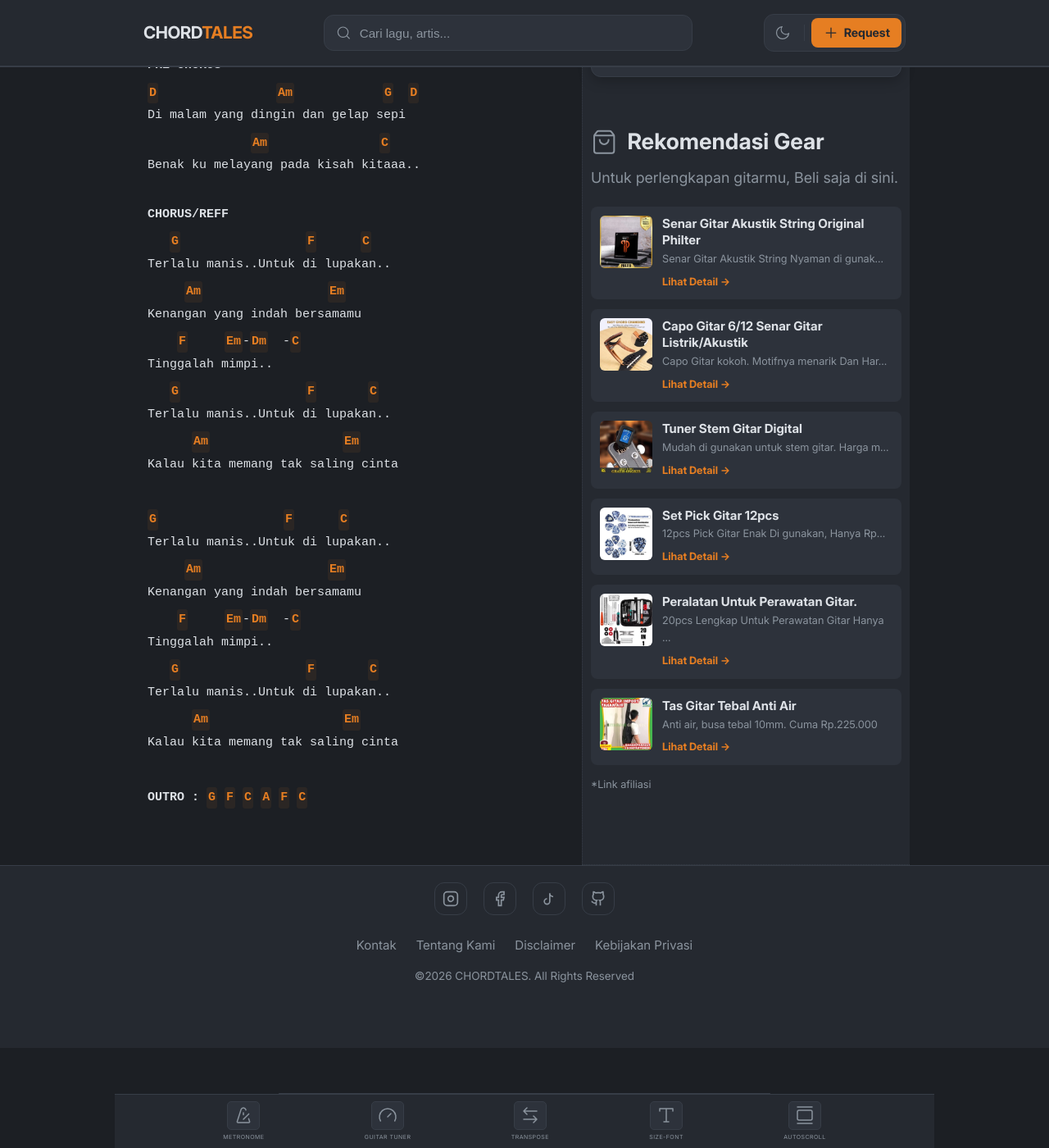
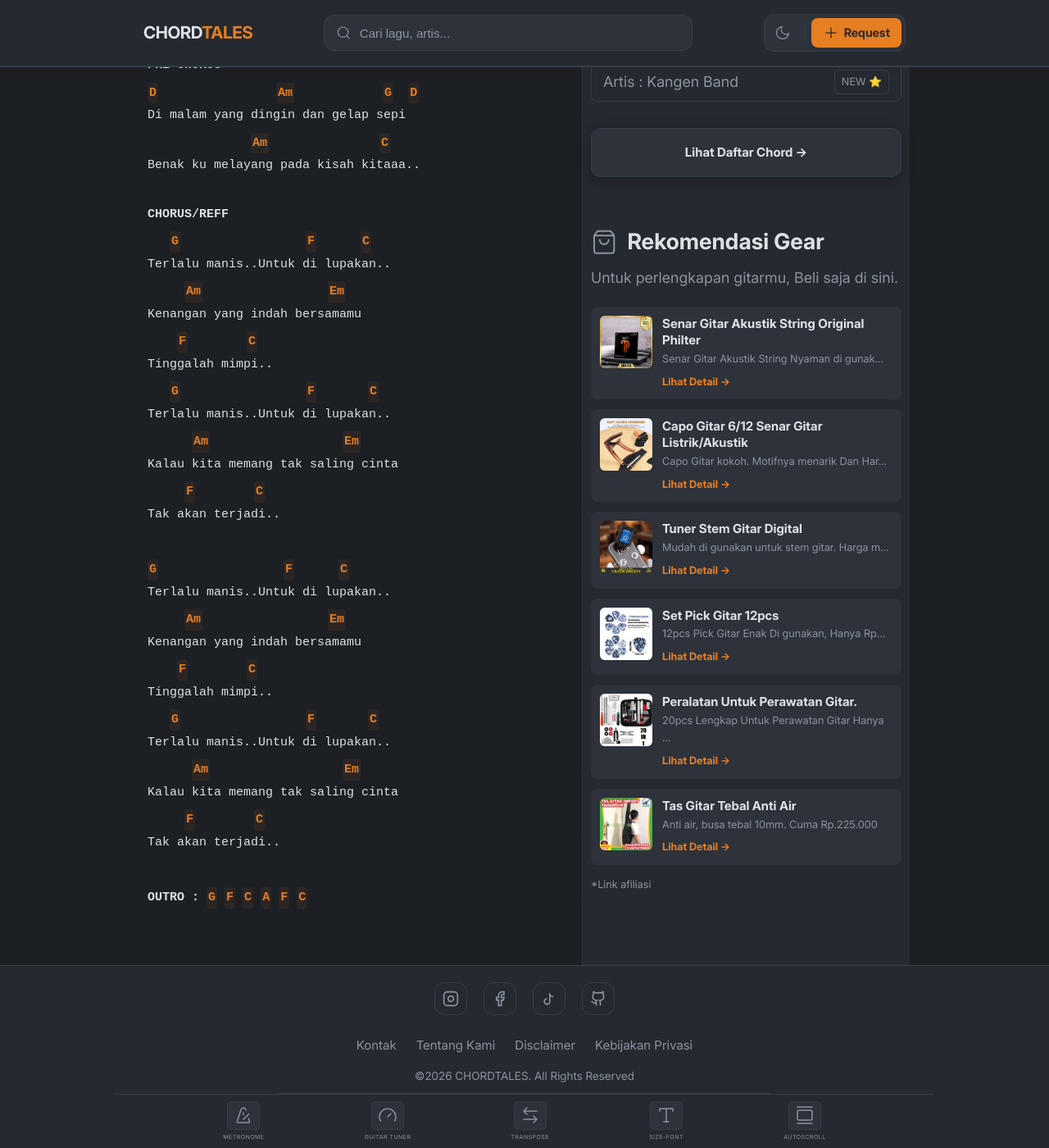
Before and after one commit to chordtales-official/chordtales, a Jekyll site: the page built from _chords/slank-terlalu-manis.md, in a window 1280 px wide and 1400 px high, scrolled down 2547 px. Shown: the whole window at 82% size. Built offline with Jekyll 4.4.1, drawn with Linux system fonts in a browser that asks for light colours.

Commit message:
Full Update: 10-06 23:04

```diff
--- a/_chords/slank-terlalu-manis.md
+++ b/_chords/slank-terlalu-manis.md
@@ -49,13 +49,13 @@
 Terlalu manis..Untuk di lupakan..
      Am                 Em
 Kenangan yang indah bersamamu
-    F     Em-Dm  -C
+    F        C
 Tinggalah mimpi..
    G                 F       C
 Terlalu manis..Untuk di lupakan..
       Am                  Em
 Kalau kita memang tak saling cinta
-     F      Em-Dm -C
+     F        C
 Tak akan terjadi..
              Em  -A
 Di antara kitaaaa..
@@ -82,22 +82,26 @@
 Terlalu manis..Untuk di lupakan..
      Am                 Em
 Kenangan yang indah bersamamu
-    F     Em-Dm  -C
+    F        C
 Tinggalah mimpi..
    G                 F       C
 Terlalu manis..Untuk di lupakan..
       Am                  Em
 Kalau kita memang tak saling cinta
+     F        C
+Tak akan terjadi..
 
    G                 F      C
 Terlalu manis..Untuk di lupakan..
      Am                 Em
 Kenangan yang indah bersamamu
-    F     Em-Dm  -C
+    F        C
 Tinggalah mimpi..
    G                 F       C
 Terlalu manis..Untuk di lupakan..
       Am                  Em
 Kalau kita memang tak saling cinta
+     F        C
+Tak akan terjadi..
 
 **OUTRO :** G F C A F C
```
Also changed, not shown: _chords/slank-ku-tak-bisa.md (+9 -2 lines), _chords/slank-virus.md (+3 -3 lines).
